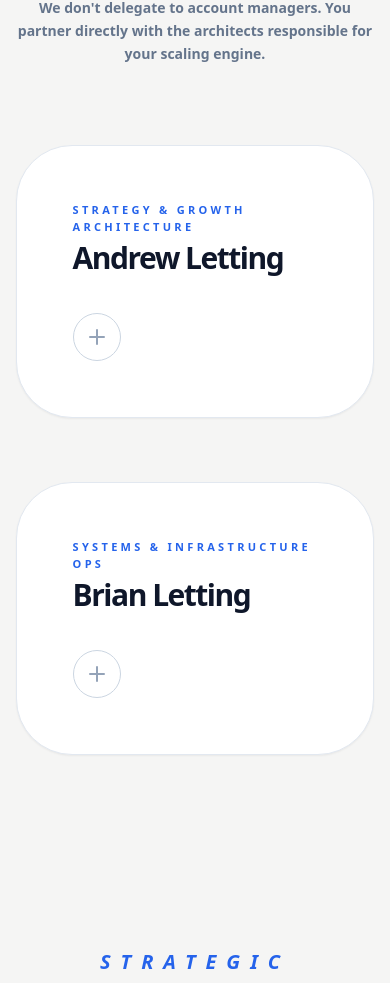
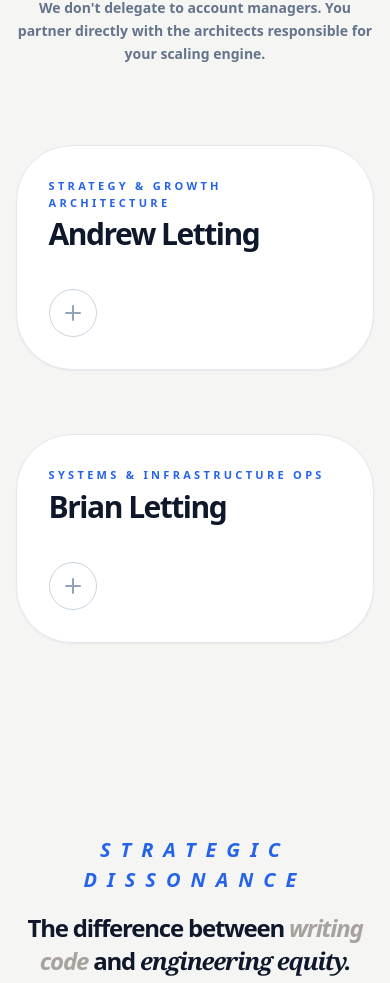
Before and after one commit to l-tting/ab-consul, a Next.js app in the folder my-app/: page /about in a window 390 px wide. Shown: the part 911-1894 px from the top of the page. Built offline with nearby package versions, Linux system fonts and the light colour scheme.

Commit message:
hover dependent animations && flex sizing dependent on md-flex ----fix for mobile to enable pop up v.5

```diff
--- a/my-app/src/components/Team.jsx
+++ b/my-app/src/components/Team.jsx
@@ -44,25 +44,25 @@ export default function TeamSection() {
         </div>
 
         {/* Grid */}
-        <div className="flex flex-col md:flex-row gap-8 justify-center items-stretch min-h-[600px]">
+        <div className="flex flex-col md:flex-row gap-8 justify-center items-stretch md:min-h-[600px]">
           {team.map((member, i) => {
             const isActive = activeIndex === i;
 
             return (
               <div
                 key={i}
-                className={`relative rounded-[3.5rem] overflow-hidden transition-all bg-white duration-700 cursor-pointer border border-slate-200
-                md:flex-1
-                ${isActive ? "md:flex-[1.4] md:shadow-2xl md:border-blue-600 shadow-lg" : "shadow-sm"}
-                w-full mb-8 md:mb-0
-              `}
-                // Toggle overlay on mobile tap
+                className={`relative rounded-[3.5rem] transition-all bg-white duration-700 cursor-pointer border border-slate-200
+                  md:flex-1
+                  ${isActive ? "md:flex-[1.4] md:shadow-2xl md:border-blue-600 shadow-lg" : "shadow-sm"}
+                  w-full mb-8 md:mb-0
+                  overflow-visible
+                `}
                 onClick={() => setActiveIndex(activeIndex === i ? null : i)}
                 onMouseEnter={() => setActiveIndex(i)}
                 onMouseLeave={() => setActiveIndex(null)}
               >
                 {/* Default View */}
-                <div className="relative p-14 flex flex-col justify-end">
+                <div className="relative p-8 sm:p-14 flex flex-col justify-end">
                   <div className="space-y-2">
                     <p className="text-[11px] font-black text-blue-600 uppercase tracking-[0.3em]">
                       {member.title}
@@ -78,12 +78,9 @@ export default function TeamSection() {
 
                 {/* Hover / Active Overlay */}
                 <div
-                  className={`absolute inset-0 p-14 flex flex-col justify-end bg-blue-600 transition-all duration-500 transform
-                  ${
-                    isActive
-                      ? "opacity-100 translate-y-0"
-                      : "opacity-0 translate-y-full md:opacity-0 md:translate-y-full"
-                  }`}
+                  className={`absolute inset-0 p-8 sm:p-14 flex flex-col justify-end bg-blue-600 transition-all duration-500 transform
+                    ${isActive ? "opacity-100 translate-y-0" : "opacity-0 translate-y-full md:opacity-0 md:translate-y-full"}
+                  `}
                 >
                   <span className="text-[10px] font-black text-blue-200 uppercase tracking-[0.4em] mb-4">
                     Focus: {member.impact}
```
